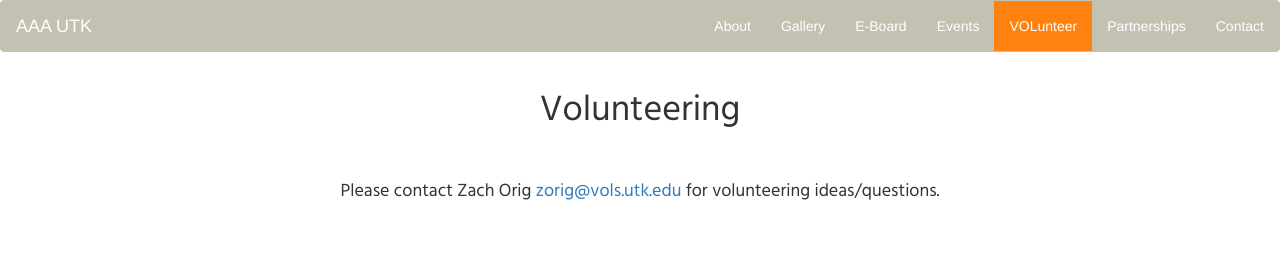
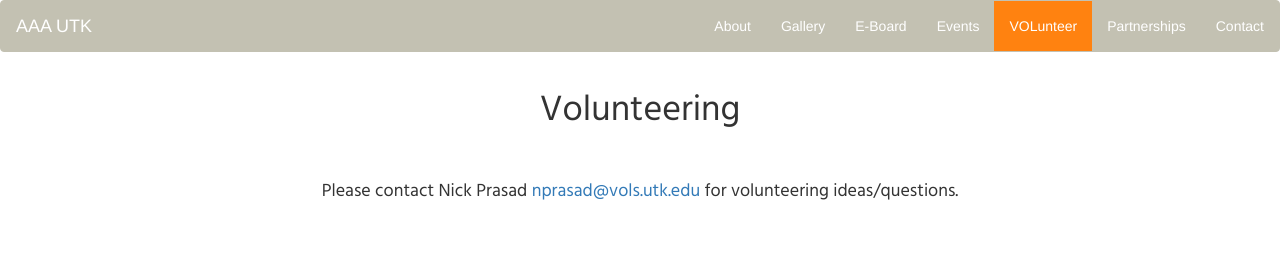
Before and after one commit to aaautk/aaautk.github.io, a plain HTML site: page volunteer.html in a window 1280 px wide. Shown: the top 267 px of the page. Drawn offline with Linux system fonts and the light colour scheme.

Commit message:
Updated volunteering page

```diff
--- a/volunteer.html
+++ b/volunteer.html
@@ -40,7 +40,7 @@
 		<div class="col-xs-12 col-md-12">
 		<div><h1 class = "animated fadeInDown text-center">Volunteering</h1></div>
 		<p class = "text-center">
-		Please contact Zach Orig <a href="mailto:zorig@vols.utk.edu?Subject=AAA%20Volunteering" target="_blank">zorig@vols.utk.edu</a> for volunteering ideas/questions.
+		Please contact Nick Prasad <a href="mailto:nprasad@vols.utk.edu?Subject=AAA%20Volunteering" target="_blank">nprasad@vols.utk.edu</a> for volunteering ideas/questions.
 		</p>
 	 </div>
 	  <div class="navbar navbar-fixed-bottom" style = "background-color: #c3c1b2; border-color: #c3c1b2;">
```
